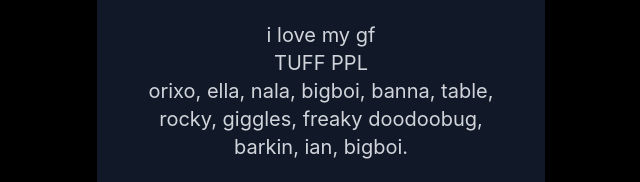
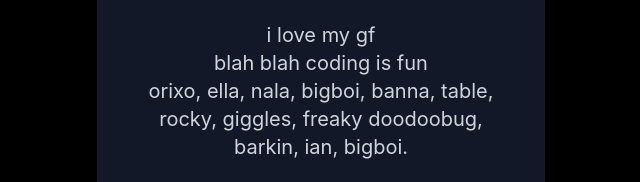
Before and after one commit to shmsrayden/raydenn, a plain HTML site: page index.html in a window 1280 px wide. Shown: the part 291-473 px from the top of the page, without its empty margins (319-959 px from the left). Drawn offline with nearby package versions, Linux system fonts and the light colour scheme; a small style sheet from the web is missing.

Commit message:
Update index.html

```diff
--- a/index.html
+++ b/index.html
@@ -45,7 +45,7 @@
           rayden
         </h1>
         <p class="text-lg md:text-xl text-gray-300 max-w-prose">
-          i love my gf<br>TUFF PPL<br>orixo, ella, nala, bigboi, banna, table, rocky, giggles, freaky doodoobug, barkin, ian, bigboi.
+          i love my gf<br>blah blah coding is fun<br>orixo, ella, nala, bigboi, banna, table, rocky, giggles, freaky doodoobug, barkin, ian, bigboi.
         </p>
 
         <div class="flex flex-wrap justify-center gap-4 mt-4">
```
